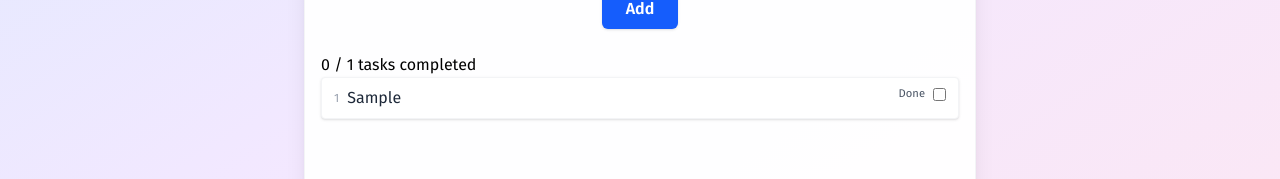
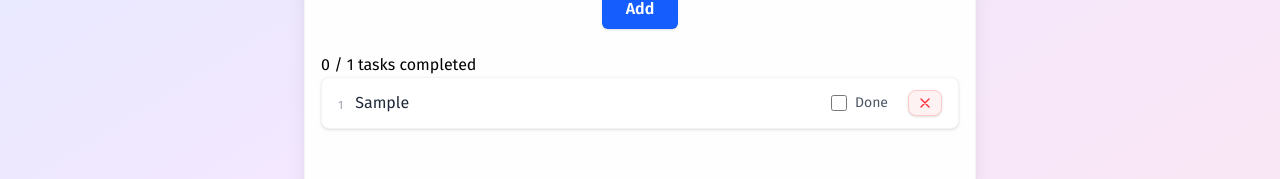
Before and after one commit to DiegoRoar/todo-tailwind-and-vue, a Vue app: page / in a window 1280 px wide. Both pictures are taken after typing "Sample" into the empty fields and a click on the button "Add". Shown: the part 452-631 px from the top of the page. Built offline with nearby package versions, Linux system fonts and the light colour scheme.

Commit message:
Remove
Remove button

```diff
--- a/src/App.vue
+++ b/src/App.vue
@@ -17,7 +17,11 @@
           Add a task to get started...
         </p>
         <p v-else>{{ totalDone }} / {{ tasks.length }} tasks completed</p>
-        <TaskList :tasks="tasks" @toggle-done="toggleDone" />
+        <TaskList
+          :tasks="tasks"
+          @toggle-done="toggleDone"
+          @remove-task="removeTask"
+        />
       </div>
     </div>
   </main>
@@ -46,6 +50,10 @@ const toggleDone = (id: string) => {
   }
 };
 
+const removeTask = (id: string) => {
+  tasks.value = tasks.value.filter((task) => task.id !== id);
+};
+
 const totalDone = computed(() =>
   tasks.value.reduce((total, task) => (task.done ? total + 1 : total), 0)
 );
--- a/src/components/forms/TaskList.vue
+++ b/src/components/forms/TaskList.vue
@@ -1,32 +1,60 @@
 <template>
   <ul class="space-y-2">
     <li
-      v-for="(task, index) in props.tasks"
+      v-for="(task, index) in tasks"
       :key="task.id"
-      class="flex items-start gap-2 bg-white border border-gray-100 rounded px-3 py-2 shadow-sm text-gray-800 text-base"
-      :class="{ 'line-through text-orange-400': task.done }"
+      class="flex items-center gap-3 bg-white border border-gray-100 rounded-lg px-4 py-3 shadow-sm hover:shadow-md transition text-gray-800 text-base group"
     >
       <span class="text-xs text-gray-400 mt-1">{{ index + 1 }}</span>
-      <span class="flex-1 break-words whitespace-pre-line min-w-0">{{
-        task.title
-      }}</span>
+      <span
+        :class="
+          ['flex-1 break-words whitespace-pre-line min-w-0 transition'],
+          task.done ? 'line-through text-gray-400' : ''
+        "
+      >
+        {{ task.title }}
+      </span>
       <label class="flex items-center gap-2 text-sm text-gray-600 select-none">
-        <small>Done</small>
         <input
           type="checkbox"
+          class="accent-blue-500 w-4 h-4 rounded border-gray-300 focus:ring-2 focus:ring-blue-400 transition"
           @input="emits('toggleDone', task.id)"
           :checked="task.done"
         />
+        <span class="hidden sm:inline">Done</span>
       </label>
+      <button
+        class="ml-2 px-2 py-1 rounded-lg bg-red-50 text-red-500 border border-red-200 hover:bg-red-100 hover:text-red-700 transition text-xs font-semibold shadow-sm group-hover:scale-105 flex items-center justify-center"
+        @click="emits('removeTask', task.id)"
+        title="Remove task"
+      >
+        <svg
+          xmlns="http://www.w3.org/2000/svg"
+          class="h-4 w-4"
+          fill="none"
+          viewBox="0 0 24 24"
+          stroke="currentColor"
+        >
+          <path
+            stroke-linecap="round"
+            stroke-linejoin="round"
+            stroke-width="2"
+            d="M6 18L18 6M6 6l12 12"
+          />
+        </svg>
+      </button>
     </li>
   </ul>
 </template>
 
 <script lang="ts" setup>
 import type { Task } from "../../types";
-const props = defineProps<{ tasks: Task[] }>();
+const { tasks } = defineProps<{ tasks: Task[] }>();
 
 const emits = defineEmits<{
   toggleDone: [id: string];
+  removeTask: [id: string];
 }>();
 </script>
+
+<style scoped></style>
```
